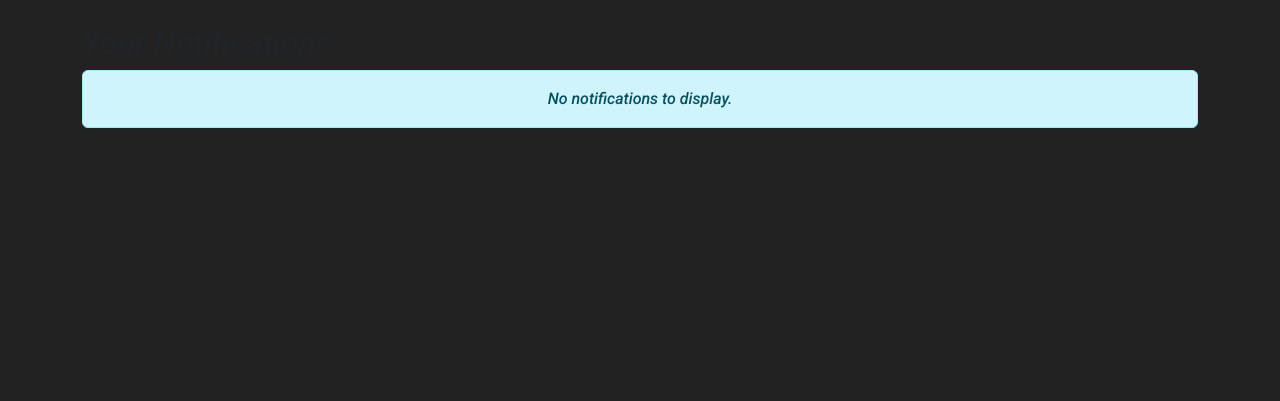
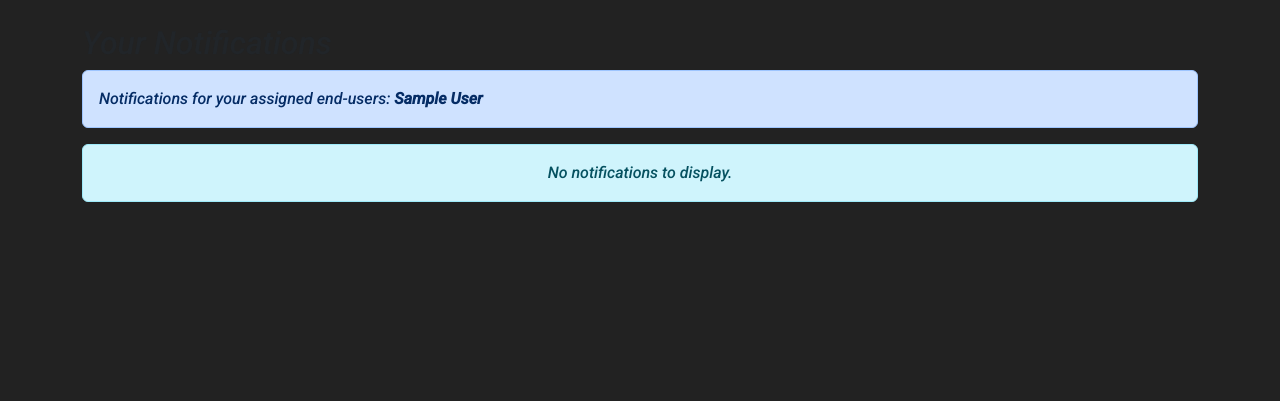
Before and after one commit to aslinedvinsson/Axisofaccesshack, a Django app: page /notifications/notifications/ in a window 1280 px wide. Shown: the part 58-459 px from the top of the page. Run offline with Django 3.2, Linux system fonts and the light colour scheme; a user stored in the database is signed in; tables that the repository leaves empty hold one stand-in row (values such as "Sample post"); data that the repository does not hold is empty.

Commit message:
Updated UI for notifications to display who caregiver is assigned to, updated display for time on notifications

```diff
--- a/notifications/templates/notificationindex.html
+++ b/notifications/templates/notificationindex.html
@@ -3,6 +3,20 @@
 {% block content %}
 <div class="container py-4">
     <h2>Your Notifications</h2>
+
+    <!-- Display the assigned end-users -->
+    {% if assigned_endusers %}
+    <div class="alert alert-primary">
+        Notifications for your assigned end-users:
+        {% for enduser in assigned_endusers %}
+            <strong>{{ enduser }}</strong>{% if not forloop.last %}, {% endif %}
+        {% endfor %}
+    </div>
+    {% else %}
+    <div class="alert alert-primary">
+        You current have no assigned End Users, please assign yourslef to one on your <a href="{% url 'user_profile' %}">profile</a> page.
+    </div>
+    {% endif %}
 
     <!-- Check if there are any notifications -->
     {% if notifications %}
@@ -15,7 +29,7 @@
                     <p>
                         <strong>User:</strong> {{ notification.user.name }}<br>
                         <strong>Icon:</strong> {{ notification.icon.name }}<br>
-                        <strong>Time:</strong> {{ notification.notified_at|date:"Y-m-d H:i:s" }}
+                        <strong>Time:</strong> {{ notification.time_since }}
                     </p>
                 </div>
                 <div class="col-6 d-flex justify-content-end align-items-center">
--- a/notifications/views.py
+++ b/notifications/views.py
@@ -1,5 +1,7 @@
 from django.shortcuts import render, get_object_or_404, redirect
 from django.http import JsonResponse, HttpResponseForbidden
+from django.utils.timezone import now
+from datetime import timedelta
 from .models import Icon, Notification
 from accounts.models import UserProfile
 
@@ -7,7 +9,6 @@ def notification_index(request):
     """
     Displays notifications for the logged-in caregiver.
     """
-    # Check if the logged-in user has a UserProfile and is a caregiver
     try:
         caregiver_profile = request.user.userprofile
         if caregiver_profile.role != 'CG':
@@ -15,13 +16,40 @@ def notification_index(request):
     except AttributeError:
         return JsonResponse({'error': 'User profile not found.'}, status=403)
 
-    # Get notifications for this caregiver
+    # Fetch notifications for this caregiver
     notifications = Notification.objects.filter(caregiver=caregiver_profile).order_by('-notified_at')
+
+    # Add human-readable time to each notification
+    for notification in notifications:
+        notification.time_since = time_since(notification.notified_at)
+
     # Mark all notifications as viewed
     Notification.objects.filter(caregiver=caregiver_profile, is_viewed=False).update(is_viewed=True)
 
-    return render(request, 'notificationindex.html', {'notifications': notifications})
+    # Fetch distinct end-users directly from the caregiver's profile
+    assigned_endusers = caregiver_profile.end_users.values_list('name', flat=True).distinct()
 
+    return render(request, 'notificationindex.html', {
+        'notifications': notifications,
+        'assigned_endusers': assigned_endusers,
+    })
+
+
+def time_since(notification_time):
+    """
+    Returns a human-readable string for time differences.
+    """
+    diff = now() - notification_time
+    seconds = diff.total_seconds()
+    if seconds < 60:
+        return "less than a minute ago"
+    elif seconds < 3600:
+        return f"{int(seconds // 60)} minutes ago"
+    elif seconds < 86400:
+        return f"{int(seconds // 3600)} hours ago"
+    else:
+        days = int(seconds // 86400)
+        return f"{days} day{'s' if days > 1 else ''} ago"
 
 def send_notification(request, icon_id):
     """
```
